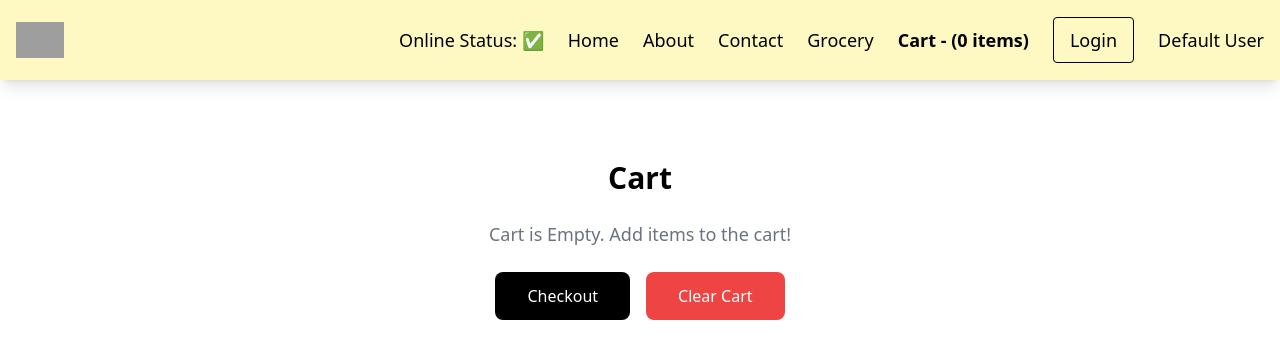
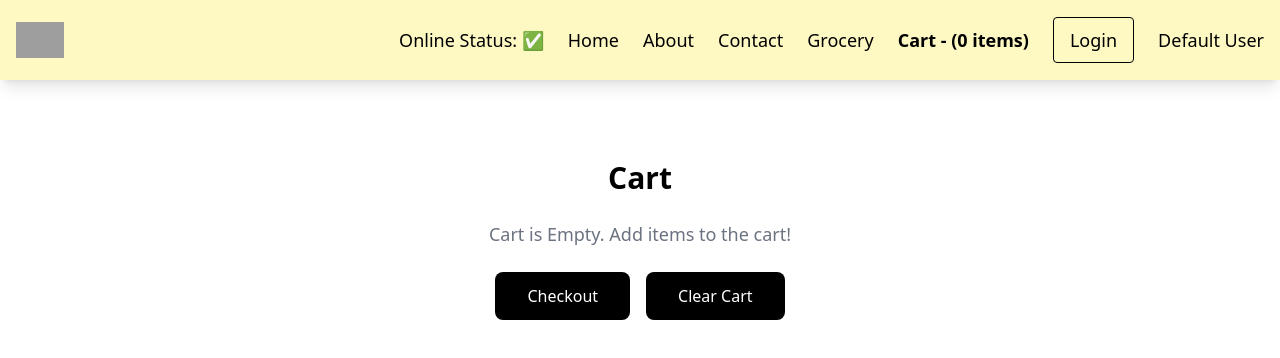
Before and after one commit to Deven-puri/Food-Villa, a React (Vite) app: page /cart in a window 1280 px wide. Shown: the top 358 px of the page. Built offline with nearby package versions, Linux system fonts and the light colour scheme; grey boxes are pictures that could not be loaded.

Commit message:
Update clear cart button size

```diff
--- a/src/components/Cart.tsx
+++ b/src/components/Cart.tsx
@@ -54,7 +54,7 @@ const Cart = () => {
           Checkout
         </button>
         <button
-          className="px-6 py-2 sm:px-8 sm:py-3 bg-red-500 text-white rounded-lg hover:bg-red-600 transition-colors text-sm sm:text-base"
+          className="px-6 py-2 sm:px-8 sm:py-3 bg-black text-white rounded-lg hover:bg-red-600 transition-colors text-sm sm:text-base"
           onClick={handleClearCart}
         >
           Clear Cart
```
